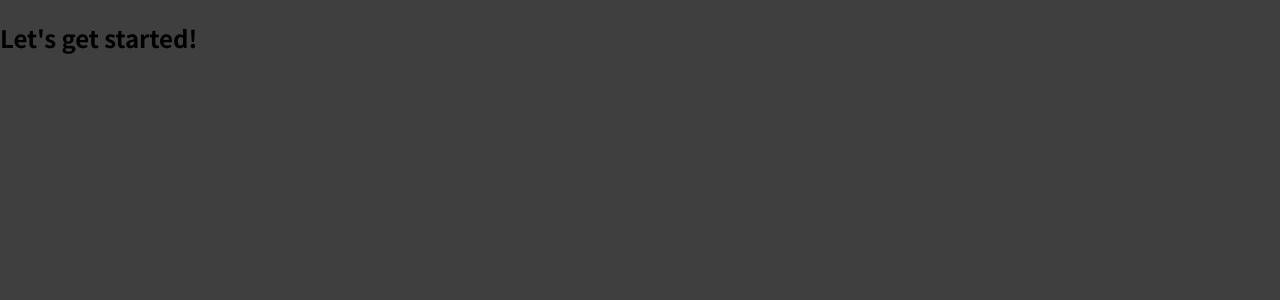
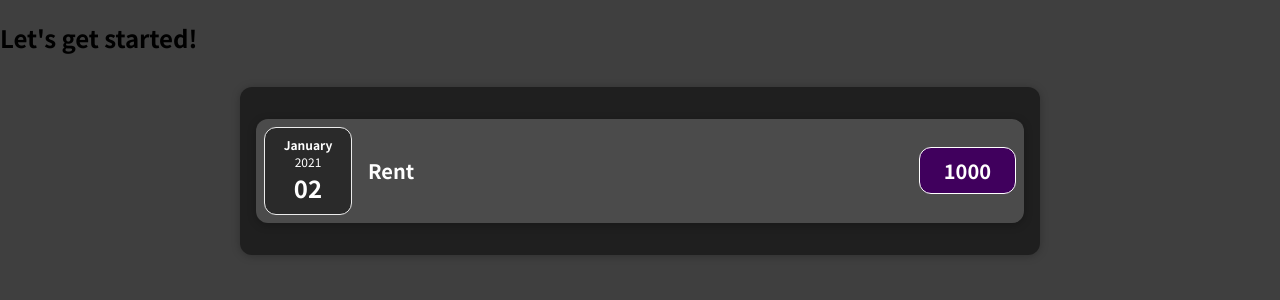
Before and after one commit to rocionadal/track-expenses, a JavaScript app: page / in a window 1280 px wide. Shown: the top 300 px of the page. Built offline with nearby package versions, Linux system fonts and the light colour scheme.

Commit message:
Render expense + change names

```diff
--- a/src/App.js
+++ b/src/App.js
@@ -1,7 +1,19 @@
+import Expenses from "./components/Expenses";
+
 function App() {
+  const expenses = [
+    {
+      id: 1,
+      title: 'Rent',
+      amount: 1000,
+      date: new Date(2020, 12, 2)
+    },
+  ];
+
   return (
     <div>
       <h2>Let's get started!</h2>
+      <Expenses items={expenses}/>
     </div>
   );
 }
--- a/src/components/ExpensesDate.js
+++ b/src/components/ExpensesDate.js
@@ -1,6 +1,6 @@
-import './ExpenseDate.css';
+import './ExpensesDate.css';
 
-function ExpenseDate(props) {
+function ExpensesDate(props) {
   const month = props.date.toLocaleString('en-US', { month: 'long' });
   const day = props.date.toLocaleString('en-US', { day: '2-digit' });
   const year = props.date.getFullYear();
@@ -14,4 +14,4 @@ function ExpenseDate(props) {
   );
 }
 
-export default ExpenseDate;
+export default ExpensesDate;
```
Also changed, not shown: src/components/ExpensesItem.js (+4 -4 lines).
